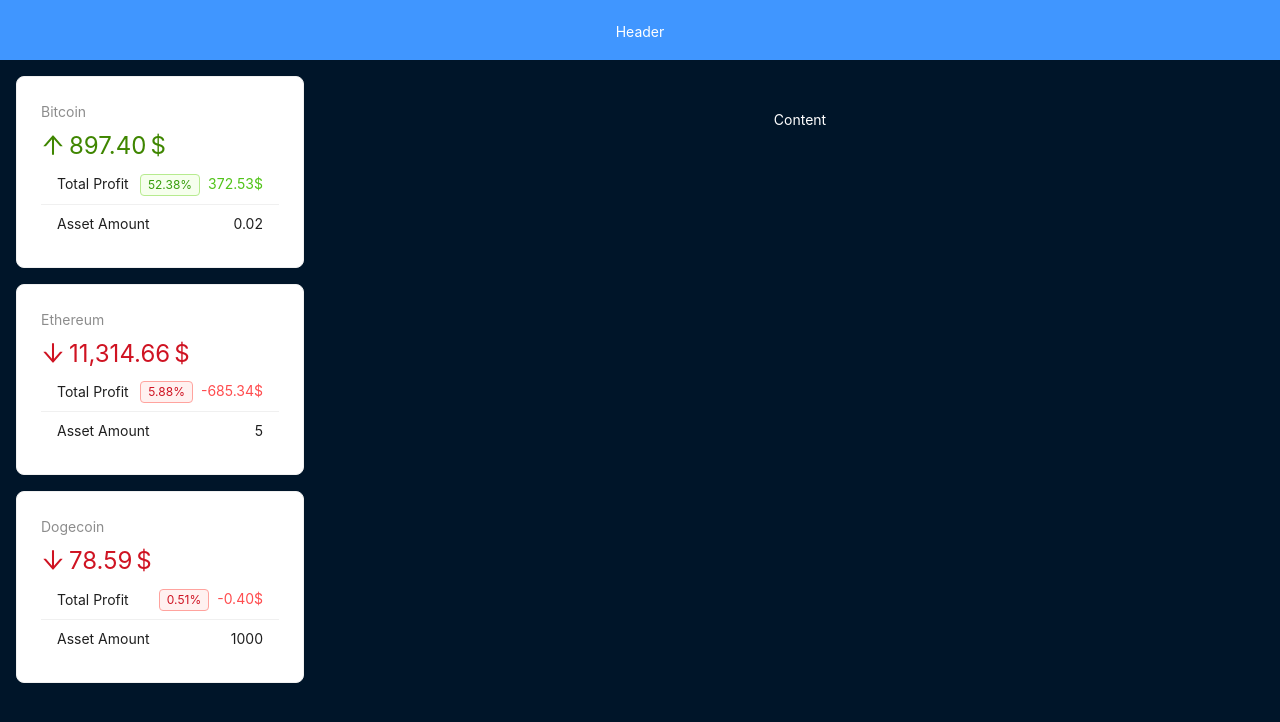
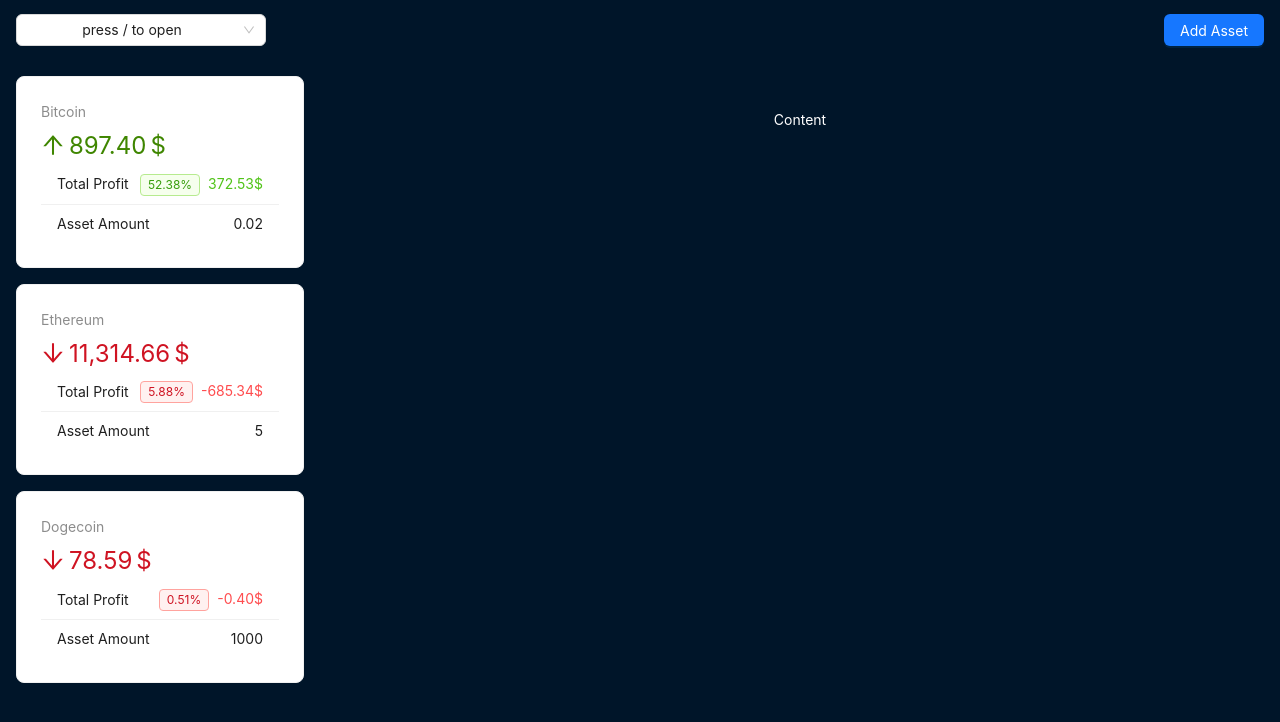
Before and after one commit to YourContender/crypto-app, a React (Vite) app: page / in a window 1280 px wide. Shown: the top 722 px of the page. Built offline with nearby package versions, Linux system fonts and the light colour scheme.

Commit message:
create header component

```diff
--- /dev/null
+++ b/src/components/CoinInfoModal.jsx
@@ -0,0 +1,7 @@
+import React from 'react'
+
+export default function CoinInfoModal({ coin }) {
+    return (
+        <h2>{coin.name}</h2>
+    )
+}
--- a/src/components/layout/AppHeader.jsx
+++ b/src/components/layout/AppHeader.jsx
@@ -1,17 +1,69 @@
-import React from 'react'
-import { Layout } from 'antd';
+import React, { useEffect, useState } from 'react'
+import { Layout, Select, Space, Button, Modal } from 'antd';
+import { useCrypto } from '../../context/crypto-context';
+import CoinInfoModal from '../CoinInfoModal';
 
 const headerStyle = {
+    width: '100%',
     textAlign: 'center',
-    color: '#fff',
     height: 60,
-    paddingInline: 48,
-    lineHeight: '64px',
-    backgroundColor: '#4096ff',
+    padding: '1rem',
+    display: 'flex',
+    justifyContent: 'space-between',
+    alignItems: 'center'
 };
 
 export const AppHeader = () => {
+    const [select, setSelect] = useState(false);
+    const [modal, setModal] = useState(false);
+    const [coin, setCoin] = useState(false);
+    const { crypto } = useCrypto();
+
+    useEffect(() => {
+        const keypress = (event) => {
+            if (event.key === '/') {
+                setSelect((prev) => !prev);
+            }
+        }
+
+        document.addEventListener('keypress', keypress);
+        return () => document.removeEventListener('keypress', keypress);
+    }, [])
+
+    function handleSelect(value) {
+        setModal(true);
+        setCoin(crypto.find((c) => c.id === value))
+    }
+
     return (
-        <Layout.Header style={headerStyle}>Header</Layout.Header>
+        <Layout.Header style={headerStyle}>
+            <Select
+                style={{ width: '250px' }}
+                onSelect={handleSelect}
+                onClick={() => setSelect((prev) => !prev)}
+                open={select}
+                value="press / to open"
+                options={crypto.map((coin) => ({
+                    label: coin.name,
+                    value: coin.id,
+                    icon: coin.icon
+                }))}
+                optionRender={(option) => (
+                <Space>
+                    <img style={{width: 20}} src={option.data.icon} alt={option.data.label}/> {option.data.label}
+                </Space>
+                )}
+            />
+
+            <Button type="primary">Add Asset</Button>
+
+            <Modal
+                open={modal}
+                footer={null}
+                onCancel={() => setModal(false)}
+            >
+                <CoinInfoModal coin={coin}/>
+            </Modal>
+        </Layout.Header>
     )
 }
--- a/src/context/crypto-context.jsx
+++ b/src/context/crypto-context.jsx
@@ -1,4 +1,4 @@
-import React, { useEffect, useState } from "react";
+import React, { useContext, useEffect, useState } from "react";
 import { createContext } from "react";
 import { fakeFetchCrypto, fetchAssets } from "../api";
 import { percentDifference } from "../utils";
@@ -43,3 +43,7 @@
 }
 
 export default CryptoContext;
+
+export function useCrypto() {
+	return useContext(CryptoContext);
+}
```
